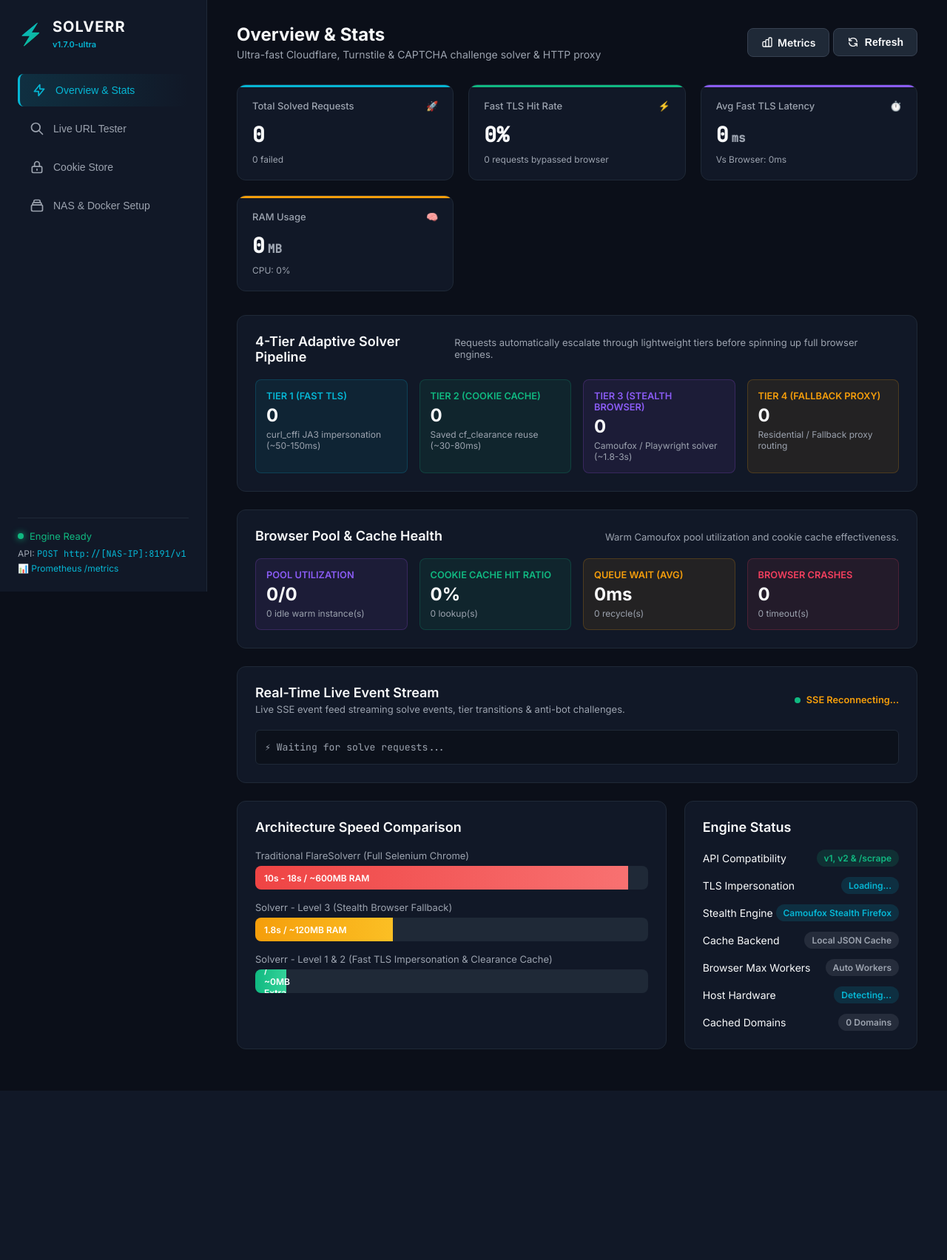
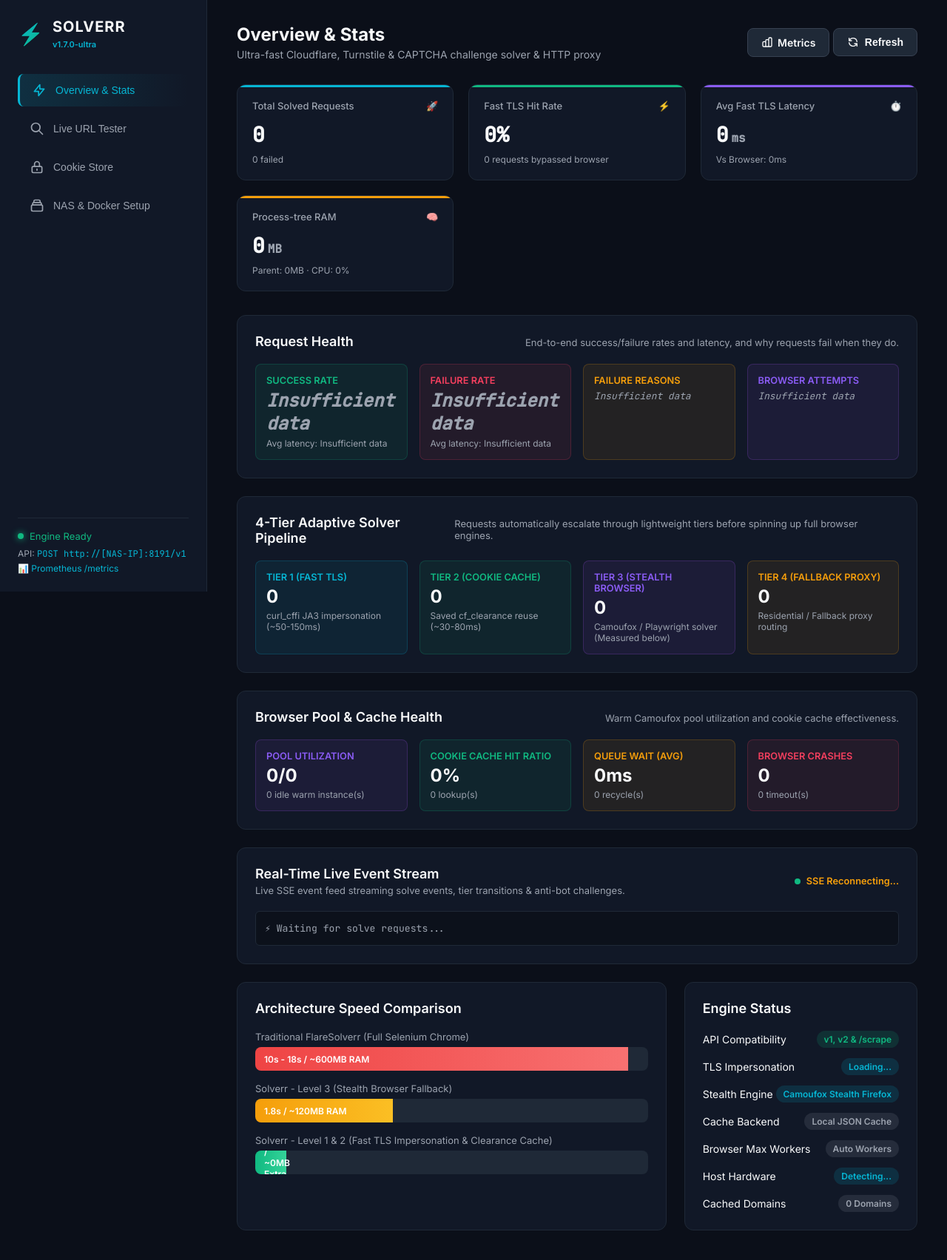
Before and after one commit to rpeters1430/solverr, a Python web app: template app/templates/index.html in a window 1280 px wide. Shown: the top 1704 px of the page at 74% size. Before the commit the page ends 1475 px from the top, so only its background shows below. Run offline with Jinja, Linux system fonts and the light colour scheme; the template is opened without the code that fills it, so the values that code supplies are empty.

Commit message:
feat: add production health dashboard

```diff
--- a/app/static/app.js
+++ b/app/static/app.js
@@ -2,6 +2,30 @@
     return String(value ?? '').replace(/[&<>"']/g, (c) => ({
         '&': '&amp;', '<': '&lt;', '>': '&gt;', '"': '&quot;', "'": '&#39;'
     }[c]));
+}
+
+function formatPercent(value, count) {
+    return count > 0 && Number.isFinite(Number(value)) ? `${Number(value).toFixed(1)}%` : 'Insufficient data';
+}
+
+function formatLatency(value, count) {
+    return count > 0 && Number.isFinite(Number(value)) ? `${Math.round(Number(value))}ms` : 'Insufficient data';
+}
+
+function renderCountMap(target, values) {
+    const rows = Object.entries(values || {}).filter(([, count]) => Number(count) > 0);
+    target.textContent = '';
+    if (!rows.length) {
+        target.textContent = 'Insufficient data';
+        target.classList.add('metric-empty');
+        return;
+    }
+    target.classList.remove('metric-empty');
+    for (const [label, count] of rows) {
+        const row = document.createElement('div');
+        row.textContent = `${label.replaceAll('_', ' ')}: ${count}`;
+        target.appendChild(row);
+    }
 }
 
 document.addEventListener('DOMContentLoaded', () => {
@@ -55,6 +79,45 @@
             document.getElementById('val-browser-ms').textContent = data.avg_browser_ms || 0;
             document.getElementById('val-ram').innerHTML = `${data.ram_usage_mb || 0}<span class="unit">MB</span>`;
             document.getElementById('val-cpu').textContent = (data.cpu_usage_pct || 0) + '%';
+            if (document.getElementById('val-tree-ram')) {
+                document.getElementById('val-tree-ram').innerHTML = `${data.process_tree_ram_usage_mb ?? data.ram_usage_mb ?? 0}<span class="unit">MB</span>`;
+            }
+
+            // Request success/failure health - missing data must never look
+            // healthy, so these are never defaulted to 0.
+            const successRateEl = document.getElementById('val-success-rate');
+            const failureRateEl = document.getElementById('val-failure-rate');
+            if (successRateEl) {
+                const text = formatPercent(data.success_rate_pct, data.total_requests);
+                successRateEl.textContent = text;
+                successRateEl.classList.toggle('metric-empty', text === 'Insufficient data');
+            }
+            if (failureRateEl) {
+                const text = formatPercent(data.failure_rate_pct, data.total_requests);
+                failureRateEl.textContent = text;
+                failureRateEl.classList.toggle('metric-empty', text === 'Insufficient data');
+            }
+            if (document.getElementById('val-success-latency')) {
+                document.getElementById('val-success-latency').textContent =
+                    formatLatency(data.avg_end_to_end_success_ms, data.successful_requests);
+            }
+            if (document.getElementById('val-failure-latency')) {
+                document.getElementById('val-failure-latency').textContent =
+                    formatLatency(data.avg_end_to_end_failure_ms, data.failed_requests);
+            }
+            if (document.getElementById('val-failure-reasons')) {
+                renderCountMap(document.getElementById('val-failure-reasons'), data.failure_reasons);
+            }
+            if (document.getElementById('val-browser-attempts')) {
+                const attempts = (data.browser_pool && data.browser_pool.attempts) || {};
+                const flattened = {};
+                for (const [path, outcomes] of Object.entries(attempts)) {
+                    for (const [outcome, count] of Object.entries(outcomes || {})) {
+                        flattened[`${path} ${outcome}`] = count;
+                    }
+                }
+                renderCountMap(document.getElementById('val-browser-attempts'), flattened);
+            }
 
             // 4-Tier Pipeline counters
             if (document.getElementById('val-tier1-hits')) {
--- a/app/static/style.css
+++ b/app/static/style.css
@@ -241,6 +241,24 @@
     font-size: 12px;
     color: var(--text-muted);
     margin-top: 8px;
+}
+
+/* Production health panels */
+.health-grid {
+    align-items: stretch;
+}
+
+.health-list {
+    font-family: var(--font-mono);
+    font-size: 0.8rem;
+    line-height: 1.6;
+    margin-top: 4px;
+    color: var(--text-primary);
+}
+
+.metric-empty {
+    color: var(--text-muted);
+    font-style: italic;
 }
 
 /* Panels */
--- a/app/templates/index.html
+++ b/app/templates/index.html
@@ -103,11 +103,39 @@
 
                     <div class="metric-card glow-amber">
                         <div class="card-header">
-                            <span class="label">RAM Usage</span>
+                            <span class="label">Process-tree RAM</span>
                             <span class="icon">🧠</span>
                         </div>
-                        <div class="card-value" id="val-ram">0<span class="unit">MB</span></div>
-                        <div class="card-foot">CPU: <span id="val-cpu">0%</span></div>
+                        <div class="card-value" id="val-tree-ram">0<span class="unit">MB</span></div>
+                        <div class="card-foot">Parent: <span id="val-ram">0</span>MB · CPU: <span id="val-cpu">0%</span></div>
+                    </div>
+                </div>
+
+                <!-- Request Success / Failure Health -->
+                <div class="panel" style="margin-bottom: 24px;">
+                    <div class="panel-header">
+                        <h3>Request Health</h3>
+                        <p>End-to-end success/failure rates and latency, and why requests fail when they do.</p>
+                    </div>
+                    <div class="health-grid" style="display: grid; grid-template-columns: repeat(auto-fit, minmax(200px, 1fr)); gap: 16px;">
+                        <div style="background: rgba(16, 185, 129, 0.08); border: 1px solid rgba(16, 185, 129, 0.2); border-radius: 8px; padding: 14px;">
+                            <div style="font-size: 0.8rem; color: var(--accent-emerald); font-weight: 600;">SUCCESS RATE</div>
+                            <div class="card-value metric-empty" id="val-success-rate" style="font-size: 1.5rem; margin: 4px 0;">Insufficient data</div>
+                            <div style="font-size: 0.75rem; color: var(--text-muted);">Avg latency: <span id="val-success-latency">Insufficient data</span></div>
+                        </div>
+                        <div style="background: rgba(244, 63, 94, 0.08); border: 1px solid rgba(244, 63, 94, 0.2); border-radius: 8px; padding: 14px;">
+                            <div style="font-size: 0.8rem; color: var(--accent-rose); font-weight: 600;">FAILURE RATE</div>
+                            <div class="card-value metric-empty" id="val-failure-rate" style="font-size: 1.5rem; margin: 4px 0;">Insufficient data</div>
+                            <div style="font-size: 0.75rem; color: var(--text-muted);">Avg latency: <span id="val-failure-latency">Insufficient data</span></div>
+                        </div>
+                        <div style="background: rgba(245, 158, 11, 0.08); border: 1px solid rgba(245, 158, 11, 0.2); border-radius: 8px; padding: 14px;">
+                            <div style="font-size: 0.8rem; color: var(--accent-amber); font-weight: 600;">FAILURE REASONS</div>
+                            <div class="health-list metric-empty" id="val-failure-reasons">Insufficient data</div>
+                        </div>
+                        <div style="background: rgba(168, 85, 247, 0.08); border: 1px solid rgba(168, 85, 247, 0.2); border-radius: 8px; padding: 14px;">
+                            <div style="font-size: 0.8rem; color: var(--accent-purple); font-weight: 600;">BROWSER ATTEMPTS</div>
+                            <div class="health-list metric-empty" id="val-browser-attempts">Insufficient data</div>
+                        </div>
                     </div>
                 </div>
 
@@ -131,7 +159,7 @@
                         <div style="background: rgba(168, 85, 247, 0.08); border: 1px solid rgba(168, 85, 247, 0.2); border-radius: 8px; padding: 14px;">
                             <div style="font-size: 0.8rem; color: var(--accent-purple); font-weight: 600;">TIER 3 (STEALTH BROWSER)</div>
                             <div style="font-size: 1.5rem; font-weight: 700; margin: 4px 0;" id="val-tier3-hits">0</div>
-                            <div style="font-size: 0.75rem; color: var(--text-muted);">Camoufox / Playwright solver (~1.8-3s)</div>
+                            <div style="font-size: 0.75rem; color: var(--text-muted);">Camoufox / Playwright solver (Measured below)</div>
                         </div>
                         <div style="background: rgba(245, 158, 11, 0.08); border: 1px solid rgba(245, 158, 11, 0.2); border-radius: 8px; padding: 14px;">
                             <div style="font-size: 0.8rem; color: var(--accent-amber); font-weight: 600;">TIER 4 (FALLBACK PROXY)</div>
```
Also changed, not shown: tests/test_api.py (+20 -0 lines), README.md.
